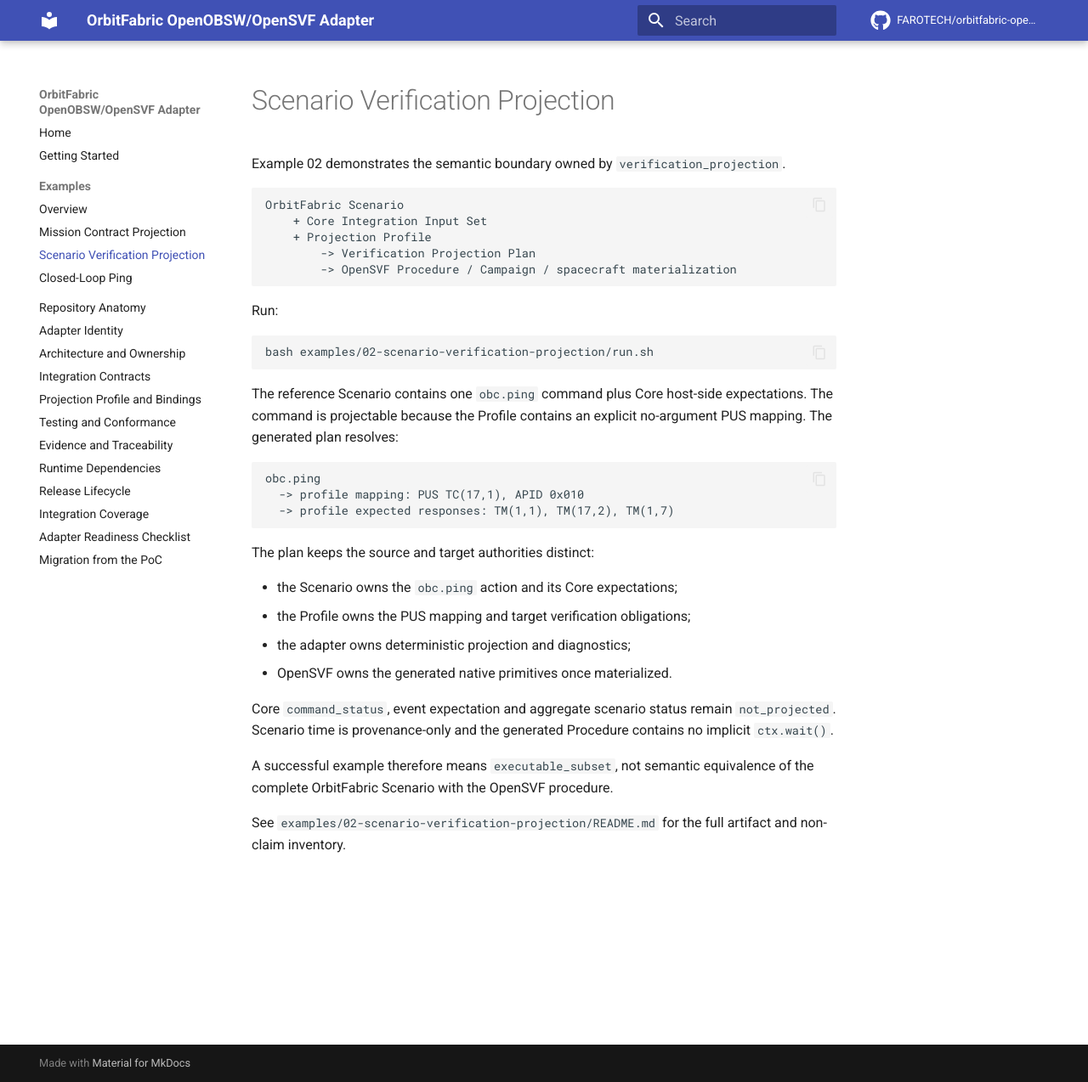
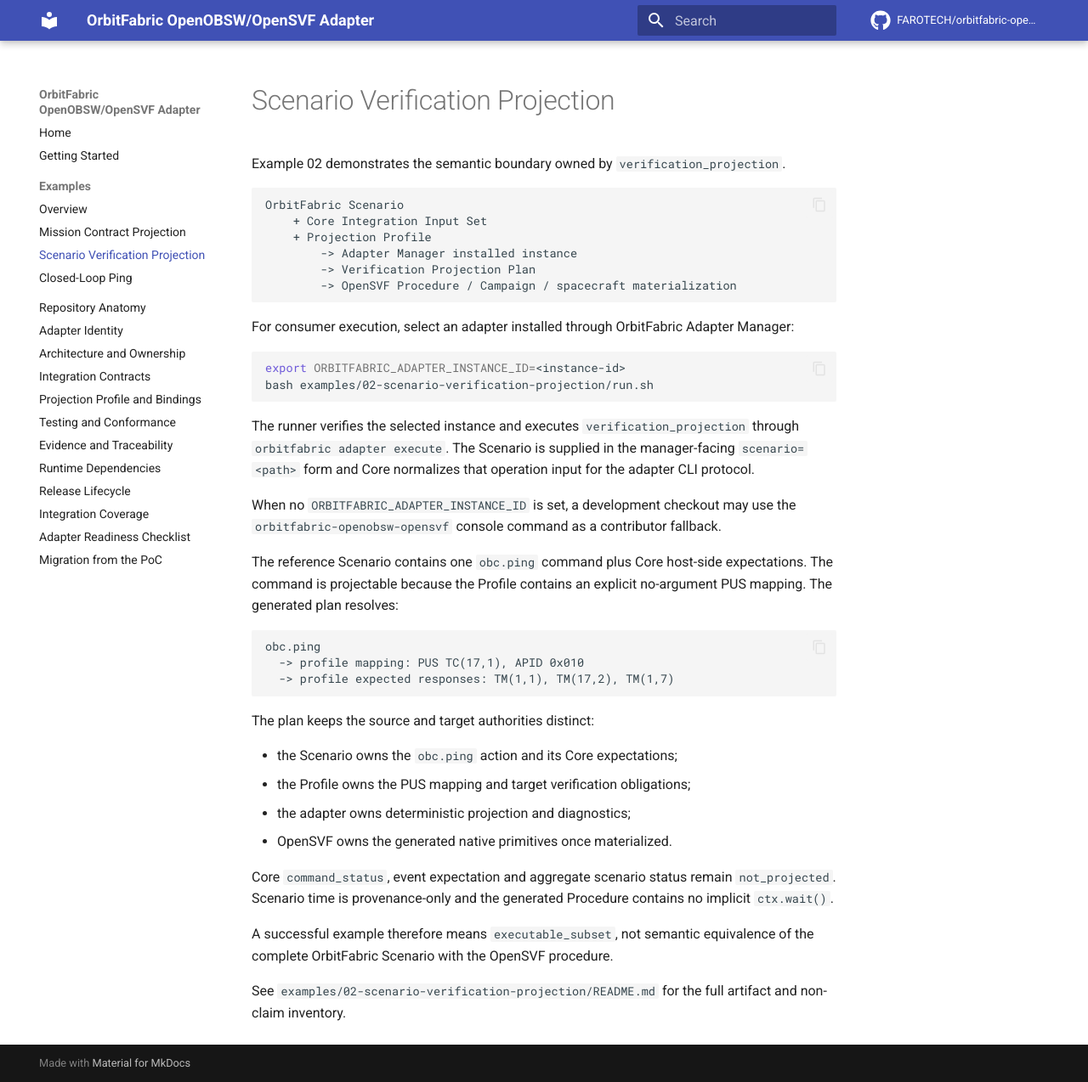
Before and after one commit to FAROTECH/orbitfabric-openobsw-opensvf-adapter, an MkDocs documentation site: the page built from docs/examples/scenario-verification-projection.md, in a window 1280 px wide and 1274 px high. Shown: the whole window at 85% size. Built offline with MkDocs 1.6.1 and Material for MkDocs 9.7.7, drawn with Linux system fonts in a browser that asks for light colours; comment, search, counter and statistics services are not loaded.

Commit message:
Document Adapter Manager execution for Example 02

````diff
--- a/docs/examples/scenario-verification-projection.md
+++ b/docs/examples/scenario-verification-projection.md
@@ -6,15 +6,21 @@
 OrbitFabric Scenario
     + Core Integration Input Set
     + Projection Profile
+        -> Adapter Manager installed instance
         -> Verification Projection Plan
         -> OpenSVF Procedure / Campaign / spacecraft materialization
 ```
 
-Run:
+For consumer execution, select an adapter installed through OrbitFabric Adapter Manager:
 
 ```bash
+export ORBITFABRIC_ADAPTER_INSTANCE_ID=<instance-id>
 bash examples/02-scenario-verification-projection/run.sh
 ```
+
+The runner verifies the selected instance and executes `verification_projection` through `orbitfabric adapter execute`. The Scenario is supplied in the manager-facing `scenario=<path>` form and Core normalizes that operation input for the adapter CLI protocol.
+
+When no `ORBITFABRIC_ADAPTER_INSTANCE_ID` is set, a development checkout may use the `orbitfabric-openobsw-opensvf` console command as a contributor fallback.
 
 The reference Scenario contains one `obc.ping` command plus Core host-side expectations. The command is projectable because the Profile contains an explicit no-argument PUS mapping. The generated plan resolves:
 
````
